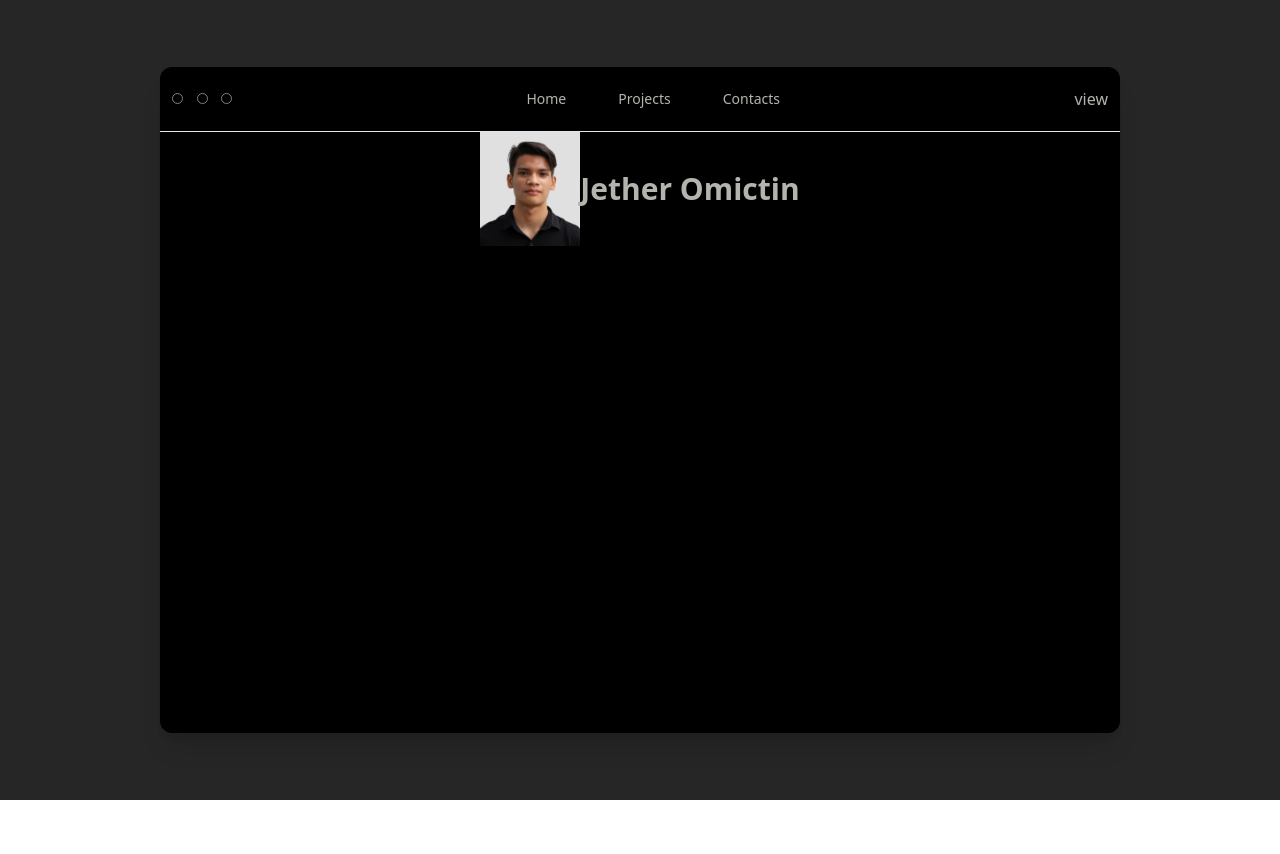
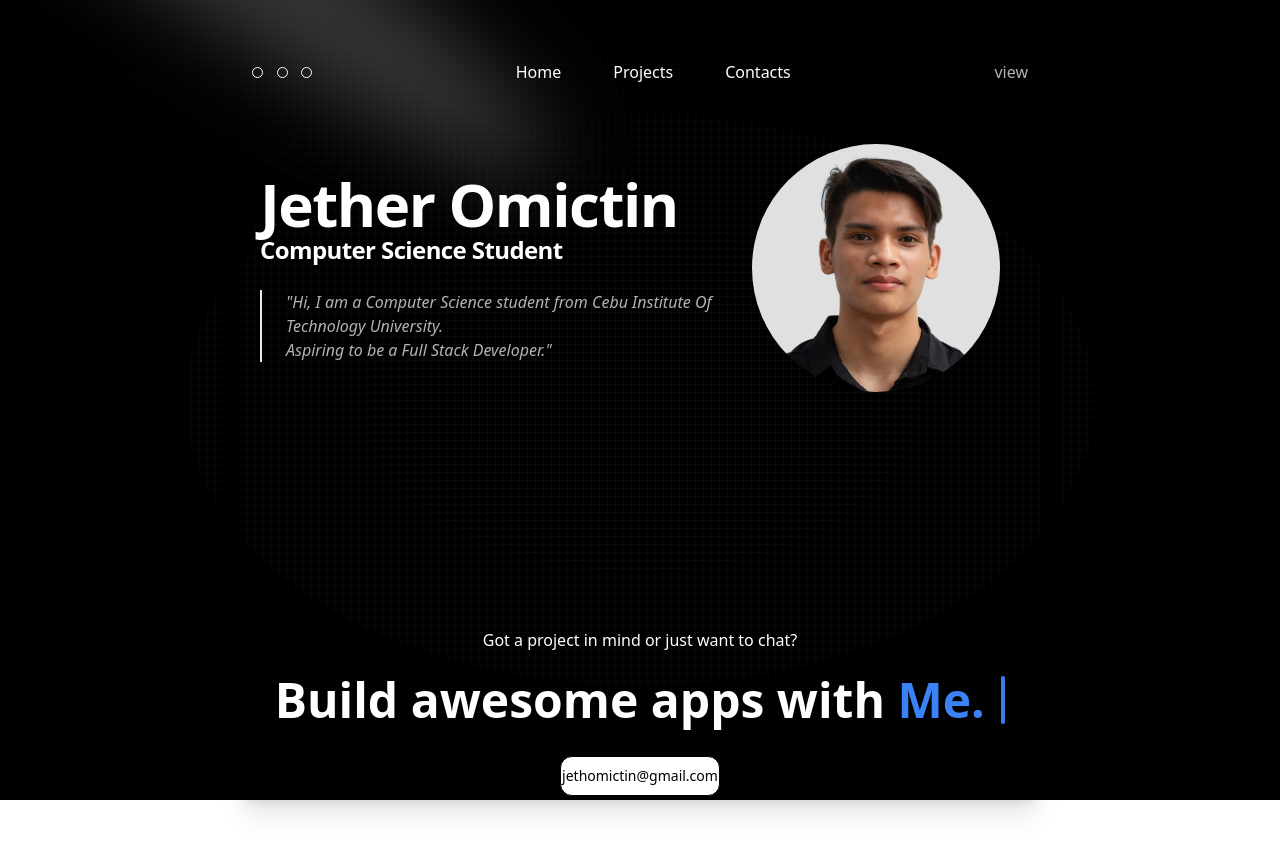
Before and after one commit to Jethrr/personal-portfolio, a React (Vite) app: page /home in a window 1280 px wide. Shown: the top 854 px of the page. Before the commit the page ends 800 px from the top, so only its background shows below. Built offline with nearby package versions, Linux system fonts and the light colour scheme.

Commit message:
progress home page

```diff
--- a/src/HeroCircles.css
+++ b/src/HeroCircles.css
@@ -8,7 +8,7 @@
 .circle {
   width: 11px;
   height: 11px;
-  border: 1px solid gray;
+  border: 1px solid white;
   border-radius: 50%;
   background-color: transparent;
 }
--- /dev/null
+++ b/src/components/ui/GridBackgroundDemo.tsx
@@ -0,0 +1,8 @@
+export function GridBackgroundDemo() {
+  return (
+    <div className="h-screen w-full absolute inset-0 dark:bg-black bg-black dark:bg-grid-small-white/[0.2] bg-grid-small-white/[0.2]">
+      {/* Radial gradient for the container to give a faded look */}
+      <div className="absolute pointer-events-none inset-0 flex items-center justify-center dark:bg-black bg-black [mask-image:radial-gradient(ellipse_at_center,transparent_20%,black)]"></div>
+    </div>
+  );
+}
--- a/src/components/ui/Navbar.tsx
+++ b/src/components/ui/Navbar.tsx
@@ -4,22 +4,22 @@ import { Link } from "react-router-dom";
 
 const Navbar = () => {
   return (
-    <nav className=" p-3 flex items-center border-b border-opacity-5 justify-between">
+    <nav className=" p-3 flex items-center  justify-between mt-10">
       <HeroCircles />
       <ul className="flex gap-5">
         <li>
-          <Button variant="link" className="text-[#B2B5AD]">
+          <Button variant="link" className="text-white text-md">
             <Link to="/home">Home</Link>
           </Button>
         </li>
 
         <li>
-          <Button variant="link" className="text-[#B2B5AD]">
+          <Button variant="link" className="text-white text-md">
             <Link to="/projects">Projects</Link>
           </Button>
         </li>
         <li>
-          <Button variant="link" className="text-[#B2B5AD]">
+          <Button variant="link" className="text-white text-md">
             <Link to="/contacts">Contacts</Link>
           </Button>
         </li>
--- /dev/null
+++ b/src/components/ui/Spotlight.tsx
@@ -0,0 +1,55 @@
+import { cn } from "../../lib/utils";
+
+type SpotlightProps = {
+  className?: string;
+  fill?: string;
+};
+
+export const Spotlight = ({ className, fill }: SpotlightProps) => {
+  return (
+    <svg
+      className={cn(
+        "animate-spotlight pointer-events-none absolute z-[1]  h-[169%] w-[138%] lg:w-[84%] opacity-0",
+        className
+      )}
+      xmlns="http://www.w3.org/2000/svg"
+      viewBox="0 0 3787 2842"
+      fill="none"
+    >
+      <g filter="url(#filter)">
+        <ellipse
+          cx="1924.71"
+          cy="273.501"
+          rx="1924.71"
+          ry="273.501"
+          transform="matrix(-0.822377 -0.568943 -0.568943 0.822377 3631.88 2291.09)"
+          fill={fill || "white"}
+          fillOpacity="0.21"
+        ></ellipse>
+      </g>
+      <defs>
+        <filter
+          id="filter"
+          x="0.860352"
+          y="0.838989"
+          width="3785.16"
+          height="2840.26"
+          filterUnits="userSpaceOnUse"
+          colorInterpolationFilters="sRGB"
+        >
+          <feFlood floodOpacity="0" result="BackgroundImageFix"></feFlood>
+          <feBlend
+            mode="normal"
+            in="SourceGraphic"
+            in2="BackgroundImageFix"
+            result="shape"
+          ></feBlend>
+          <feGaussianBlur
+            stdDeviation="151"
+            result="effect1_foregroundBlur_1065_8"
+          ></feGaussianBlur>
+        </filter>
+      </defs>
+    </svg>
+  );
+};
--- /dev/null
+++ b/src/components/ui/TypewriterEffect.tsx
@@ -0,0 +1,35 @@
+"use client";
+import { TypewriterEffectSmooth } from "./typewriter-effect";
+export function TypewriterEffect() {
+  const words = [
+    {
+      text: "Build",
+    },
+    {
+      text: "awesome",
+    },
+    {
+      text: "apps",
+    },
+    {
+      text: "with",
+    },
+    {
+      text: "Me.",
+      className: "text-blue-500 dark:text-blue-500",
+    },
+  ];
+  return (
+    <div className="flex flex-col items-center justify-center h-[25rem] mt-20 ">
+      <p className="text-white dark:text-neutral-200 text-xs sm:text-base  ">
+        Got a project in mind or just want to chat?
+      </p>
+      <TypewriterEffectSmooth words={words} />
+      <div className="flex flex-col md:flex-row space-y-4 md:space-y-0 space-x-0 md:space-x-4">
+        <button className="w-40 h-10 rounded-xl bg-white text-black border border-black  text-sm">
+          jethomictin@gmail.com
+        </button>
+      </div>
+    </div>
+  );
+}
--- /dev/null
+++ b/src/components/ui/typewriter-effect.tsx
@@ -0,0 +1,186 @@
+"use client";
+
+import { cn } from "../../lib/utils";
+import { motion, stagger, useAnimate, useInView } from "framer-motion";
+import { useEffect } from "react";
+
+export const TypewriterEffect = ({
+  words,
+  className,
+  cursorClassName,
+}: {
+  words: {
+    text: string;
+    className?: string;
+  }[];
+  className?: string;
+  cursorClassName?: string;
+}) => {
+  // split text inside of words into array of characters
+  const wordsArray = words.map((word) => {
+    return {
+      ...word,
+      text: word.text.split(""),
+    };
+  });
+
+  const [scope, animate] = useAnimate();
+  const isInView = useInView(scope);
+  useEffect(() => {
+    if (isInView) {
+      animate(
+        "span",
+        {
+          display: "inline-block",
+          opacity: 1,
+          width: "fit-content",
+        },
+        {
+          duration: 0.3,
+          delay: stagger(0.1),
+          ease: "easeInOut",
+        }
+      );
+    }
+  }, [isInView]);
+
+  const renderWords = () => {
+    return (
+      <motion.div ref={scope} className="inline">
+        {wordsArray.map((word, idx) => {
+          return (
+            <div key={`word-${idx}`} className="inline-block">
+              {word.text.map((char, index) => (
+                <motion.span
+                  initial={{}}
+                  key={`char-${index}`}
+                  className={cn(
+                    `dark:text-white text-black opacity-0 hidden`,
+                    word.className
+                  )}
+                >
+                  {char}
+                </motion.span>
+              ))}
+              &nbsp;
+            </div>
+          );
+        })}
+      </motion.div>
+    );
+  };
+  return (
+    <div
+      className={cn(
+        "text-base sm:text-xl md:text-3xl lg:text-5xl font-bold text-center",
+        className
+      )}
+    >
+      {renderWords()}
+      <motion.span
+        initial={{
+          opacity: 0,
+        }}
+        animate={{
+          opacity: 1,
+        }}
+        transition={{
+          duration: 0.8,
+          repeat: Infinity,
+          repeatType: "reverse",
+        }}
+        className={cn(
+          "inline-block rounded-sm w-[4px] h-4 md:h-6 lg:h-10 bg-blue-500",
+          cursorClassName
+        )}
+      ></motion.span>
+    </div>
+  );
+};
+
+export const TypewriterEffectSmooth = ({
+  words,
+  className,
+  cursorClassName,
+}: {
+  words: {
+    text: string;
+    className?: string;
+  }[];
+  className?: string;
+  cursorClassName?: string;
+}) => {
+  const wordsArray = words.map((word) => {
+    return {
+      ...word,
+      text: word.text.split(""),
+    };
+  });
+  const renderWords = () => {
+    return (
+      <div>
+        {wordsArray.map((word, idx) => {
+          return (
+            <div key={`word-${idx}`} className="inline-block">
+              {word.text.map((char, index) => (
+                <span
+                  key={`char-${index}`}
+                  className={cn(`dark:text-black text-white `, word.className)}
+                >
+                  {char}
+                </span>
+              ))}
+              &nbsp;
+            </div>
+          );
+        })}
+      </div>
+    );
+  };
+
+  return (
+    <div className={cn("flex space-x-1 my-6", className)}>
+      <motion.div
+        className="overflow-hidden pb-2"
+        initial={{
+          width: "0%",
+        }}
+        whileInView={{
+          width: "fit-content",
+        }}
+        transition={{
+          duration: 2,
+          ease: "linear",
+          delay: 1,
+        }}
+      >
+        <div
+          className="text-xs sm:text-base md:text-xl lg:text:3xl xl:text-5xl font-bold"
+          style={{
+            whiteSpace: "nowrap",
+          }}
+        >
+          {renderWords()}{" "}
+        </div>{" "}
+      </motion.div>
+      <motion.span
+        initial={{
+          opacity: 0,
+        }}
+        animate={{
+          opacity: 1,
+        }}
+        transition={{
+          duration: 0.8,
+
+          repeat: Infinity,
+          repeatType: "reverse",
+        }}
+        className={cn(
+          "block rounded-sm w-[4px]  h-4 sm:h-6 xl:h-12 bg-blue-500",
+          cursorClassName
+        )}
+      ></motion.span>
+    </div>
+  );
+};
--- a/src/index.css
+++ b/src/index.css
@@ -2,7 +2,7 @@
 @tailwind components;
 @tailwind utilities;
 
-@layer base {
+/* @layer base {
   :root {
     --background: 0 0% 100%;
     --foreground: 222.2 84% 4.9%;
@@ -73,4 +73,4 @@
   body {
     @apply bg-background text-foreground;
   }
-}
+} */
--- a/src/pages/Home.tsx
+++ b/src/pages/Home.tsx
@@ -1,14 +1,40 @@
 import Navbar from "@/components/ui/Navbar";
 import Profile from "../assets/images/Profile.jpg";
+import { Spotlight } from "@/components/ui/Spotlight";
+import { GridBackgroundDemo } from "@/components/ui/GridBackgroundDemo";
+
+import { TypewriterEffect } from "@/components/ui/TypewriterEffect";
+
 const Home = () => {
   return (
-    <div className="bg-[#262626] w-full h-screen text-[#B2B5AD] flex items-center justify-center ">
-      <div className="home-container rounded-xl h-5/6 w-9/12 shadow-xl bg-black">
-        <Navbar />
-        <div className="home-containts">
-          <div className="header-nav flex items-center justify-center">
-            <img src={Profile} className="w-[100px] " />
-            <h1 className="font-bold text-3xl">Jether Omictin</h1>
+    <div className="relative h-screen w-full">
+      <GridBackgroundDemo />
+      <div className="relative z-10  w-full h-screen text-[#B2B5AD] flex items-center justify-center">
+        <Spotlight />
+        <div className="home-container h-full w-full shadow-xl mx-60">
+          <Navbar />
+          <div className="home-contents">
+            <div className="header-nav flex items-center justify-center p-5">
+              <div className="heading-texts w-full">
+                <h3 className="scroll-m-20 text-6xl font-bold tracking-tight text-white">
+                  Jether Omictin
+                </h3>
+                <h4 className="scroll-m-20 text-2xl font-semibold tracking-tight text-white">
+                  Computer Science Student
+                </h4>
+
+                <blockquote className="mt-6 border-l-2 pl-6 italic">
+                  "Hi, I am a Computer Science student from Cebu Institute Of
+                  Technology University. <br /> Aspiring to be a Full Stack
+                  Developer."
+                </blockquote>
+              </div>
+              <div className="img-div p-5">
+                <img src={Profile} className="w-[400px] rounded-full" />
+              </div>
+            </div>
+
+            <TypewriterEffect />
           </div>
         </div>
       </div>
--- a/tailwind.config.js
+++ b/tailwind.config.js
@@ -22,80 +22,41 @@ module.exports = {
       },
     },
     extend: {
-      colors: {
-        border: "hsl(var(--border))",
-        input: "hsl(var(--input))",
-        ring: "hsl(var(--ring))",
-        background: "hsl(var(--background))",
-        foreground: "hsl(var(--foreground))",
-        primary: {
-          DEFAULT: "hsl(var(--primary))",
-          foreground: "hsl(var(--primary-foreground))",
-        },
-        secondary: {
-          DEFAULT: "hsl(var(--secondary))",
-          foreground: "hsl(var(--secondary-foreground))",
-        },
-        destructive: {
-          DEFAULT: "hsl(var(--destructive))",
-          foreground: "hsl(var(--destructive-foreground))",
-        },
-        muted: {
-          DEFAULT: "hsl(var(--muted))",
-          foreground: "hsl(var(--muted-foreground))",
-        },
-        accent: {
-          DEFAULT: "hsl(var(--accent))",
-          foreground: "hsl(var(--accent-foreground))",
-        },
-        popover: {
-          DEFAULT: "hsl(var(--popover))",
-          foreground: "hsl(var(--popover-foreground))",
-        },
-        card: {
-          DEFAULT: "hsl(var(--card))",
-          foreground: "hsl(var(--card-foreground))",
-        },
-      },
-      borderRadius: {
-        lg: "var(--radius)",
-        md: "calc(var(--radius) - 2px)",
-        sm: "calc(var(--radius) - 4px)",
+      animation: {
+        spotlight: "spotlight 2s ease .75s 1 forwards",
       },
       keyframes: {
-        "accordion-down": {
-          from: { height: "0" },
-          to: { height: "var(--radix-accordion-content-height)" },
+        spotlight: {
+          "0%": {
+            opacity: 0,
+            transform: "translate(-72%, -62%) scale(0.5)",
+          },
+          "100%": {
+            opacity: 1,
+            transform: "translate(-50%, -40%) scale(1)",
+          },
         },
-        "accordion-up": {
-          from: { height: "var(--radix-accordion-content-height)" },
-          to: { height: "0" },
-        },
-      },
-      animation: {
-        "accordion-down": "accordion-down 0.2s ease-out",
-        "accordion-up": "accordion-up 0.2s ease-out",
       },
     },
   },
   plugins: [
-    require("tailwindcss-animate"),
-    function ({ addBase, theme }) {
-      let allColors = flattenColorPalette(theme("colors"));
-      let newVars = Object.fromEntries(
-        Object.entries(allColors).map(([key, val]) => [`--${key}`, val])
-      );
-
-      addBase({
-        ":root": newVars,
-      });
-    },
+    addVariablesForColors,
     function ({ matchUtilities, theme }) {
       matchUtilities(
         {
-          "bg-dot-thick": (value) => ({
+          "bg-grid": (value) => ({
             backgroundImage: `url("${svgToDataUri(
-              `<svg xmlns="http://www.w3.org/2000/svg" viewBox="0 0 32 32" width="16" height="16" fill="none"><circle fill="${value}" id="pattern-circle" cx="10" cy="10" r="2.5"></circle></svg>`
+              `<svg xmlns="http://www.w3.org/2000/svg" viewBox="0 0 32 32" width="32" height="32" fill="none" stroke="${value}"><path d="M0 .5H31.5V32"/></svg>`
+            )}")`,
+          }),
+          "bg-grid-small": (value) => ({
+            backgroundImage: `url("${svgToDataUri(
+              `<svg xmlns="http://www.w3.org/2000/svg" viewBox="0 0 32 32" width="8" height="8" fill="none" stroke="${value}"><path d="M0 .5H31.5V32"/></svg>`
+            )}")`,
+          }),
+          "bg-dot": (value) => ({
+            backgroundImage: `url("${svgToDataUri(
+              `<svg xmlns="http://www.w3.org/2000/svg" viewBox="0 0 32 32" width="16" height="16" fill="none"><circle fill="${value}" id="pattern-circle" cx="10" cy="10" r="1.6257413380501518"></circle></svg>`
             )}")`,
           }),
         },
@@ -104,3 +65,14 @@ module.exports = {
     },
   ],
 };
+
+function addVariablesForColors({ addBase, theme }) {
+  let allColors = flattenColorPalette(theme("colors"));
+  let newVars = Object.fromEntries(
+    Object.entries(allColors).map(([key, val]) => [`--${key}`, val])
+  );
+
+  addBase({
+    ":root": newVars,
+  });
+}
```
Also changed, not shown: src/components/ui/SpotlightPreview.tsx (added, +24 -0 lines), src/pages/Contacts.tsx (+4 -5 lines), src/pages/Projects.tsx (+4 -3 lines), src/assets/images/Profile.jpg.
